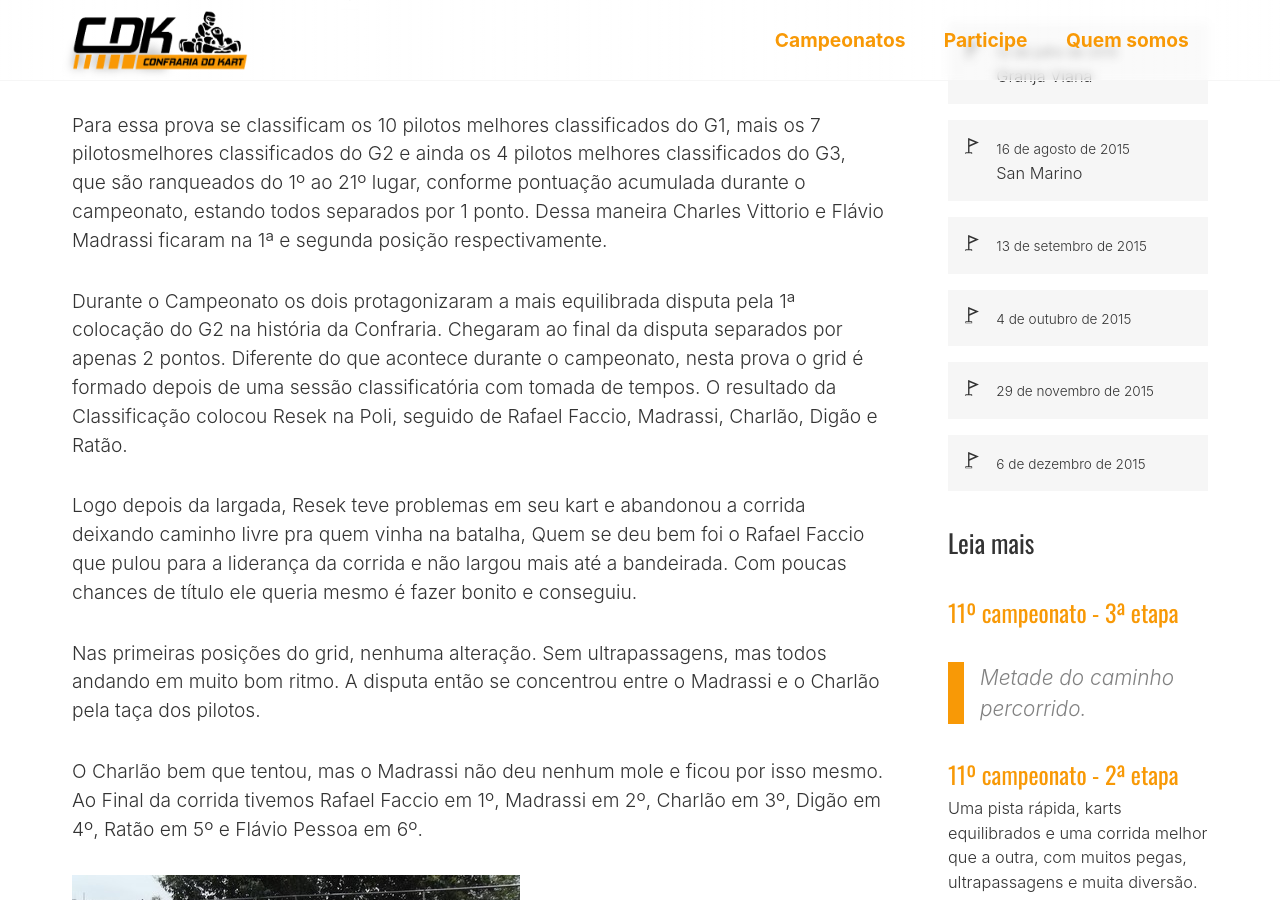
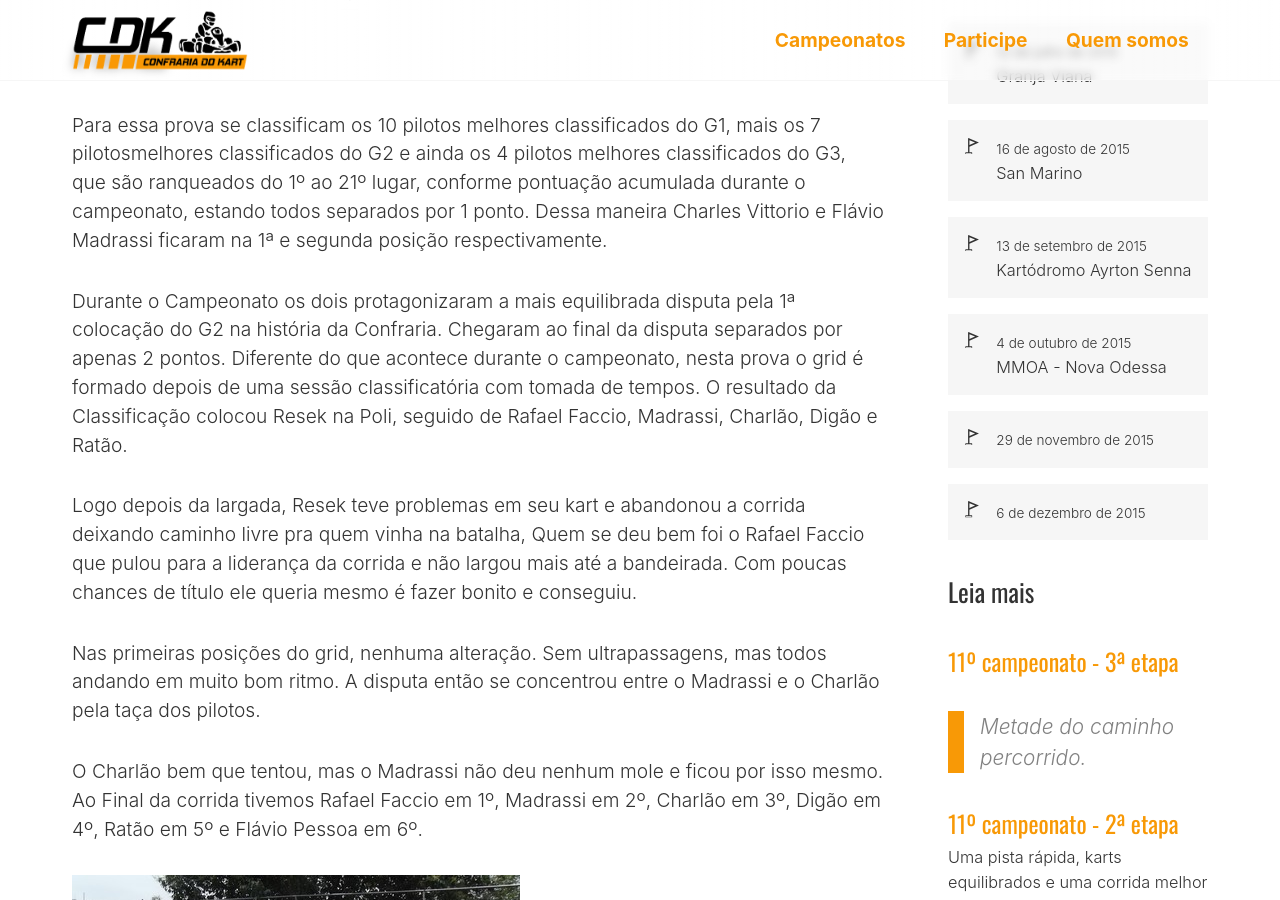
Before and after one commit to ConfrariaDoKart/confrariadokart.github.io, a Jekyll site: the page built from _posts/2015-07-05-11o-campeonato-da-confraria-do-kart.markdown, in a window 1280 px wide and 900 px high, scrolled down 417 px. Built offline with Jekyll 4.4.1, drawn with Linux system fonts in a browser that asks for light colours.

Commit message:
Updated 11o Campeonato

```diff
--- a/_campeonatos/11o-campeonato.markdown
+++ b/_campeonatos/11o-campeonato.markdown
@@ -8,9 +8,9 @@ etapas:
 - date: 2015-08-16 00:00:00 -03:00
   pista: San Marino
 - date: 2015-09-13 00:00:00 -03:00
-  pista:
+  pista: Kartódromo Ayrton Senna
 - date: 2015-10-04 00:00:00 -03:00
-  pista:
+  pista: MMOA - Nova Odessa
 - date: 2015-11-29 00:00:00 -02:00
   pista:
 - date: 2015-12-06 00:00:00 -02:00
```
